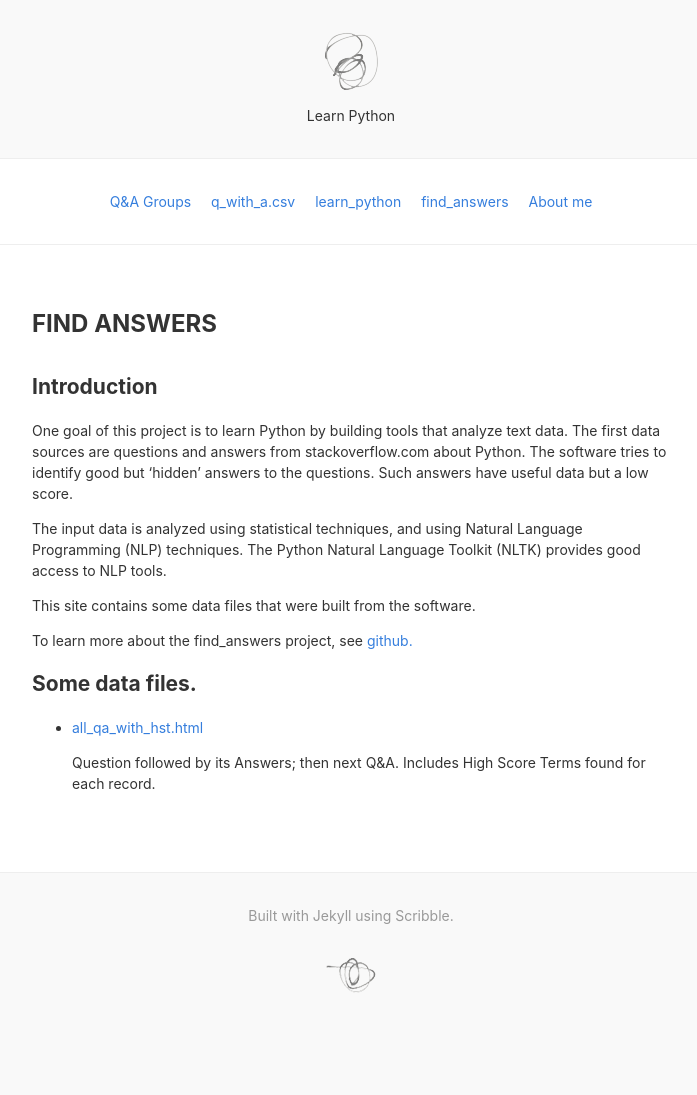
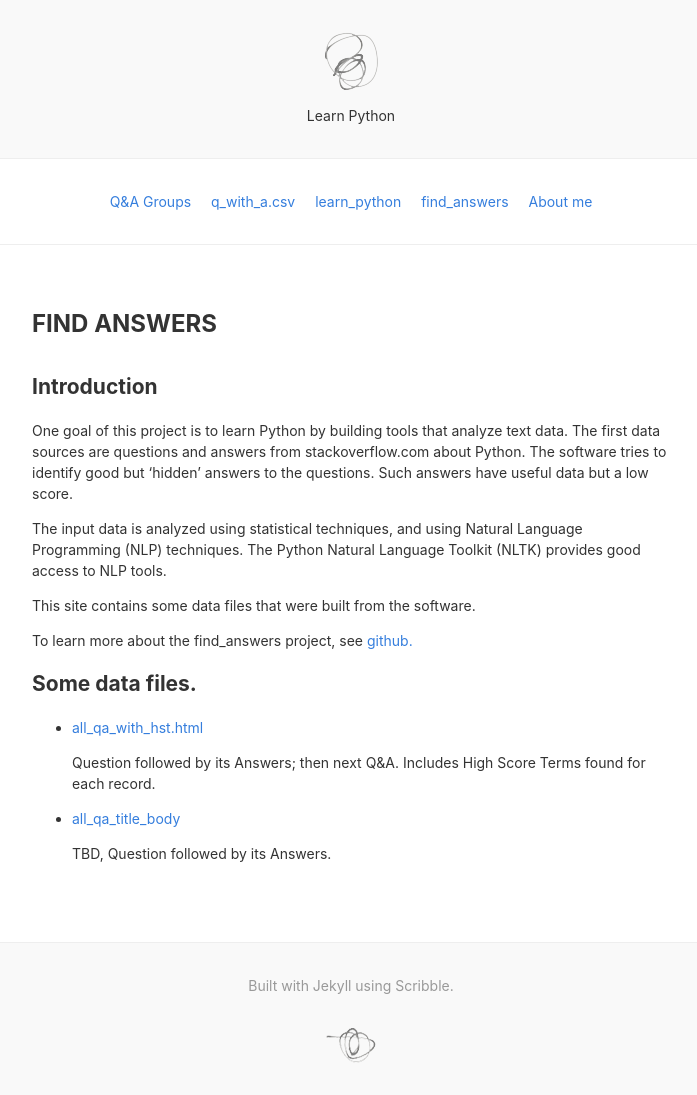
Before and after one commit to clp/learn_python, a Jekyll site: the page built from docs/find_answers/index.md, in a window 1280 px wide. Shown: the whole page, without its empty margins (289-986 px from the left). Built offline with Jekyll 4.4.1, drawn with Linux system fonts in a browser that asks for light colours; nearby versions of some CDN libraries; before the commit the page ends 1025 px from its top, so only the background shows below that.

Commit message:
Add link to a new file w/ question & answer data.
This file shows each question then its answers; then next Q&A
group; only shows Title & Body fields.

It uses an HTML table, and the embedded blocks are handled
and rendered properly on screen.

```diff
--- a/docs/find_answers/index.md
+++ b/docs/find_answers/index.md
@@ -28,3 +28,8 @@ see
 
   Question followed by its Answers; then next Q&A.  Includes High Score Terms
   found for each record.
+
+
+* [all_qa_title_body](all_qa_title_body.html)
+
+  TBD, Question followed by its Answers.
```
